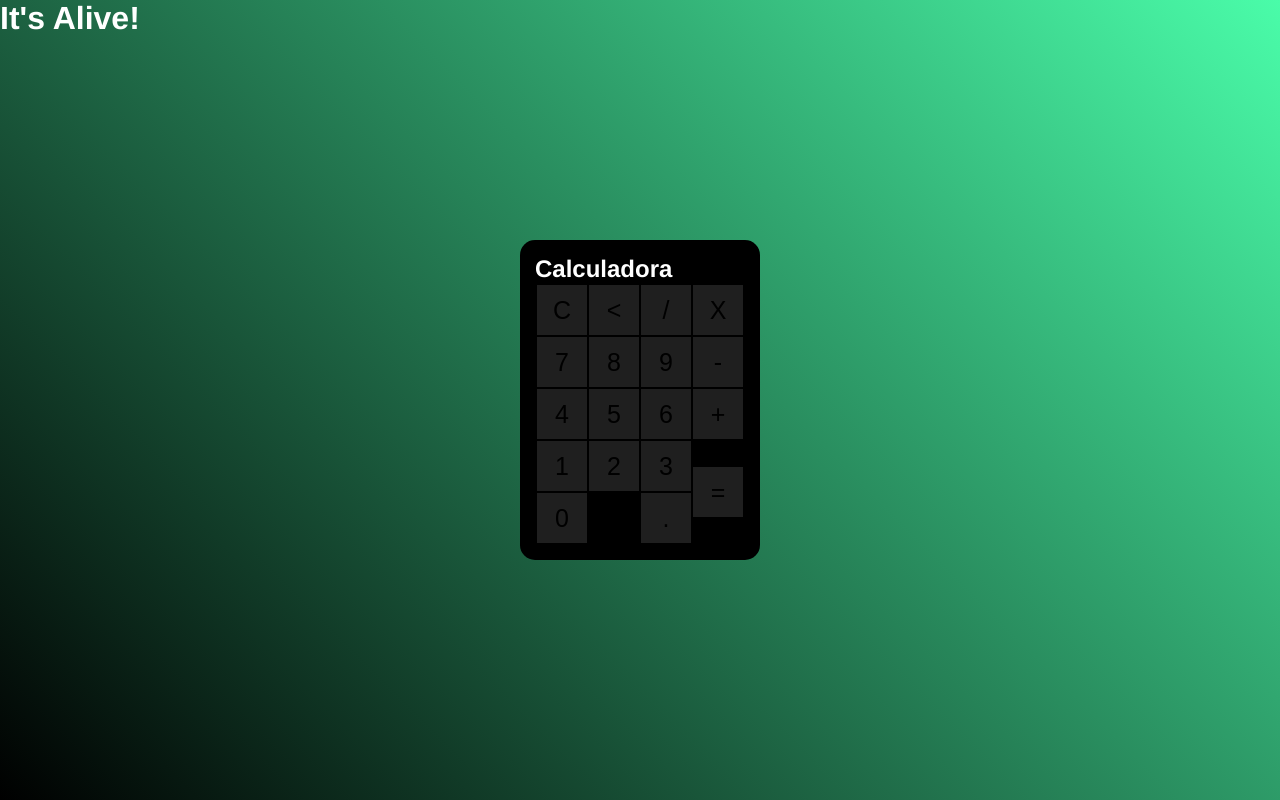
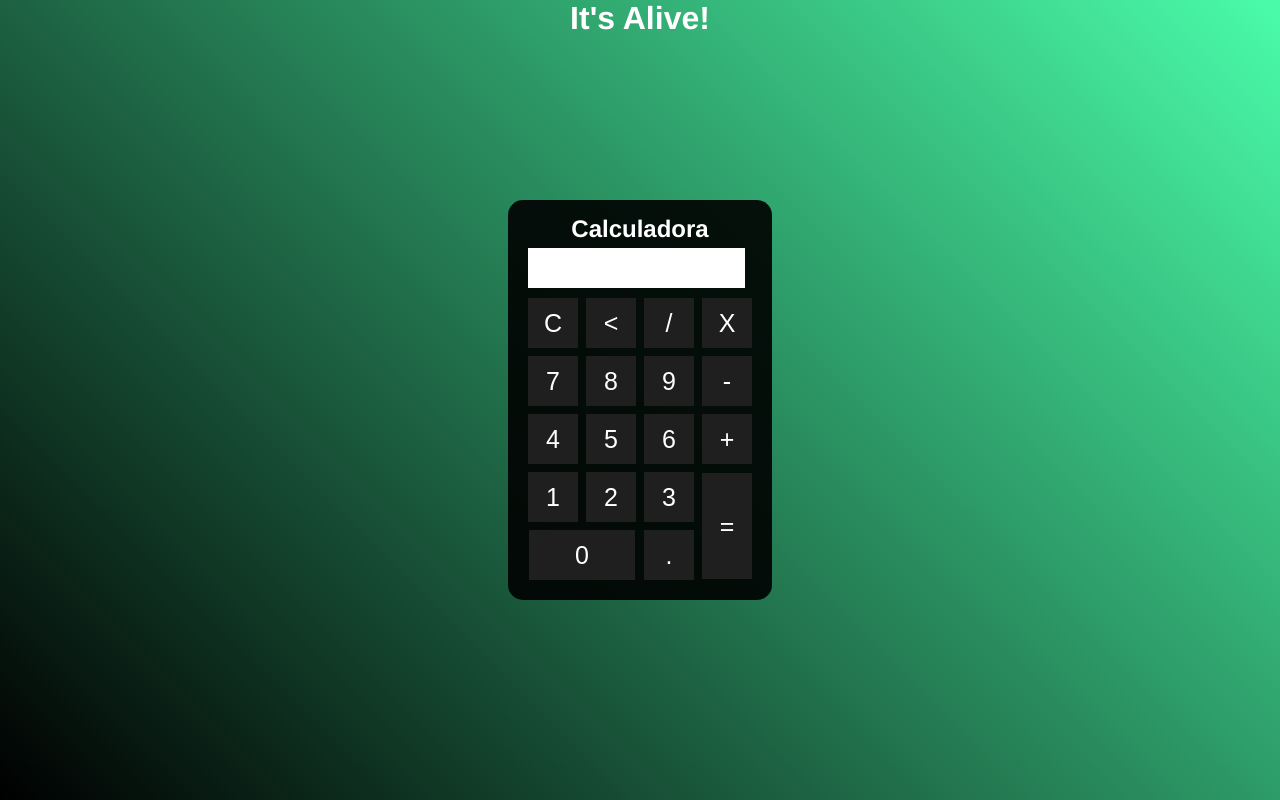
Before and after one commit to thomasbrasil46/CalculadoraJS, a plain HTML site: page index.html in a window 1280 px wide. Drawn offline with Linux system fonts and the light colour scheme.

Commit message:
Adicao de JavaScript e conlusao do projeto.

```diff
--- a/index.html
+++ b/index.html
@@ -15,33 +15,58 @@
             <p id="resultado"></p>
             <table>
                 <tr>
-                    <td><button class="botao">C</button></td>
-                    <td><button class="botao"><</button></td>
-                    <td><button class="botao">/</button></td>
-                    <td><button class="botao">X</button></td>
+                    <td><button class="botao" onclick="clean()">C</button></td>
+                    <td><button class="botao" onclick="back()"><</button></td>
+                    <td><button class="botao" onclick="insert('/')">/</button></td>
+                    <td><button class="botao" onclick="insert('X')">X</button></td>
                 </tr>
                 <tr>
-                    <td><button class="botao">7</button></td>
-                    <td><button class="botao">8</button></td>
-                    <td><button class="botao">9</button></td>
-                    <td><button class="botao">-</button></td>
+                    <td><button class="botao" onclick="insert('7')">7</button></td>
+                    <td><button class="botao" onclick="insert('8')">8</button></td>
+                    <td><button class="botao" onclick="insert('9')">9</button></td>
+                    <td><button class="botao" onclick="insert('-')">-</button></td>
                 </tr>  <tr>
-                    <td><button class="botao">4</button></td>
-                    <td><button class="botao">5</button></td>
-                    <td><button class="botao">6</button></td>
-                    <td><button class="botao">+</button></td>
+                    <td><button class="botao" onclick="insert('4')">4</button></td>
+                    <td><button class="botao" onclick="insert('5')">5</button></td>
+                    <td><button class="botao" onclick="insert('6')">6</button></td>
+                    <td><button class="botao" onclick="insert('+')">+</button></td>
                 </tr>  <tr>
-                    <td><button class="botao">1</button></td>
-                    <td><button class="botao">2</button></td>
-                    <td><button class="botao">3</button></td>
-                    <td rowspan="2"><button class=" botao">=</button></td>
+                    <td><button class="botao" onclick="insert('1')">1</button></td>
+                    <td><button class="botao" onclick="insert('2')">2</button></td>
+                    <td><button class="botao" onclick="insert('3')">3</button></td>
+                    <td rowspan="2"><button class=" botao" style="height: 106px;" onclick="calcular()">=</button></td>
                 </tr>
                 <tr>
-                    <td colspan="2"><button class="botao">0</button></td>
-                    <td><button class="botao">.</button></td>
+                    <td colspan="2"><button class="botao" style="width: 106px;" onclick="insert('0')">0</button></td>
+                    <td><button class="botao" onclick="insert('.')">.</button></td>
                 </tr>
             </table>
         </div>
     </div>
+    <script>
+        function insert(num){
+            var numero = document.getElementById('resultado').innerHTML;
+            document.getElementById('resultado').innerHTML = numero + num;
+        }
+
+        function clean(){
+            document.getElementById('resultado').innerHTML = "";
+        }
+
+        function back(){
+            var resultado = document.getElementById('resultado').innerHTML;
+            document.getElementById('resultado').innerHTML = resultado.substring(0, resultado.length -1);
+        }
+
+        function calcular(){
+            var resultado = document.getElementById('resultado').innerHTML;
+            if(resultado){
+                document.getElementById('resultado').innerHTML = eval(resultado);
+            }
+            else{
+                document.getElementById('resultado').innerHTML = "0";
+            }
+        }
+    </script>
 </body>
 </html>
--- a/style.css
+++ b/style.css
@@ -7,12 +7,13 @@
     background: linear-gradient(45deg, black, #3dfca3ee);
     height: 100vh;
     color: white;
-    font-family:'Franklin Gothic Medium', 'Arial Narrow', Arial, sans-serif
+    font-family:'Franklin Gothic Medium', 'Arial Narrow', Arial, sans-serif;
+    text-align: center;
 }
 
 .calculadora{
     position: absolute;
-    background-color: black;
+    background-color: rgba(0, 0, 0, 0.9);
     top: 50%;
     left: 50%;
     transform: translate(-50%, -50%);
@@ -24,7 +25,24 @@
     width: 50px;
     height: 50px;
     font-size: 25px;
+    margin: 3px;
     cursor: pointer;
     background-color: rgb(31, 31, 31);
     border: none;
+    color: #fff;
 }
+
+.botao:hover{
+    background-color: #3dfca323;
+}
+
+#resultado{
+    width: 207px;
+    background-color: #fff;
+    height: 30px;
+    margin: 5px;
+    font-size: 25px;
+    color: black;
+    text-align: right;
+    padding: 5px;
+}
```
